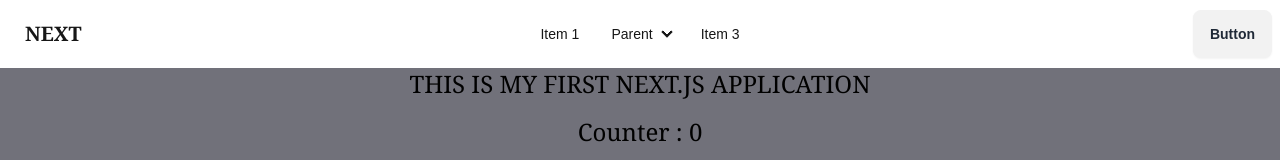
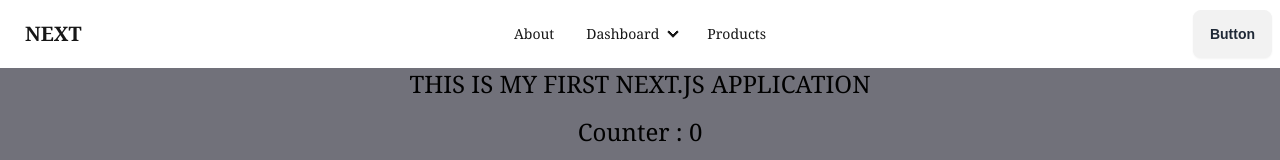
Before and after one commit to Kamrulthedev/first-next.js-app, a Next.js app: page / in a window 1280 px wide. Shown: the top 160 px of the page. Built offline with nearby package versions, Linux system fonts and the light colour scheme.

Commit message:
Navber-update

```diff
--- a/src/app/components/Shaerd/Navber.jsx
+++ b/src/app/components/Shaerd/Navber.jsx
@@ -1,3 +1,4 @@
+import Link from "next/link";
 import React from "react";
 
 const Navber = () => {
@@ -44,28 +45,33 @@ const Navber = () => {
             </li>
           </ul>
         </div>
-        <a className="btn btn-ghost text-xl font-serif" href="/">NEXT</a>
+        <a className="btn btn-ghost text-xl font-serif" href="/">
+          NEXT
+        </a>
       </div>
-      <div className="navbar-center hidden lg:flex">
+      <div className="navbar-center hidden lg:flex font-serif">
         <ul className="menu menu-horizontal px-1">
           <li>
-            <a>Item 1</a>
+            <Link href="/about">About</Link>
           </li>
           <li>
             <details>
-              <summary>Parent</summary>
+              <summary>Dashboard</summary>
               <ul className="p-2">
                 <li>
-                  <a>Submenu 1</a>
+                  <Link href="/dashboard/admin">Admin</Link>
                 </li>
                 <li>
-                  <a>Submenu 2</a>
+                  <Link href="/dashboard/user">User</Link>
+                </li>
+                <li>
+                  <Link href="/MainDashboard/student">Student</Link>
                 </li>
               </ul>
             </details>
           </li>
           <li>
-            <a>Item 3</a>
+            <Link href="/products">Products</Link>
           </li>
         </ul>
       </div>
```
